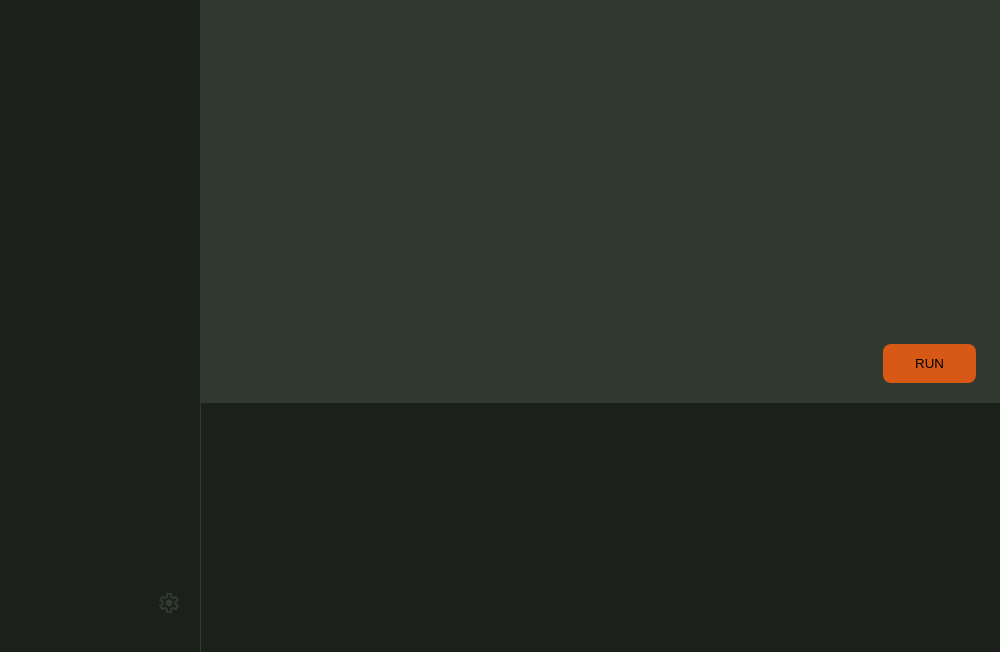
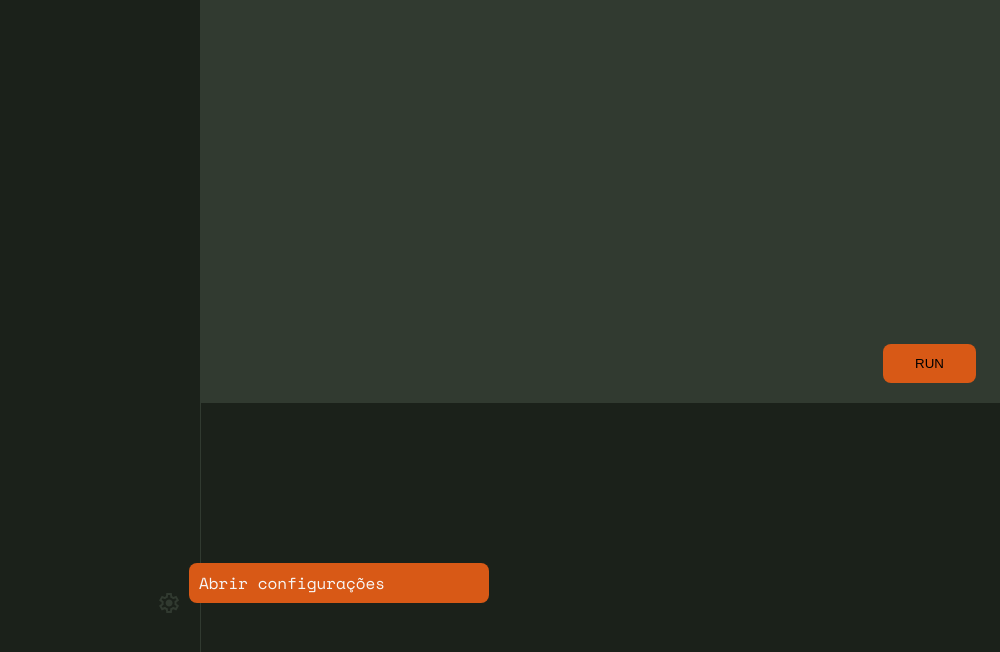
Before and after one commit to RafaelSilvaScrippter/Requete, an Electron app: page index.html in a window 1000 px wide. Both pictures are taken after a click on the element 169 px from the left and 759 px from the top of the page. Shown: the part 156-808 px from the top of the page. Drawn offline with nearby package versions, Linux system fonts and the light colour scheme; a web font is replaced by a local one.

Commit message:
Configurações tolltip criada

```diff
--- /dev/null
+++ b/css/tooltip.css
@@ -0,0 +1,11 @@
+.config-tooltip {
+  background-color: var(--color-s08);
+  padding: 8px 10px;
+  border-radius: 8px;
+  width: 30vw;
+  color: #f7f7f7;
+  position: absolute;
+  margin-top: -50px;
+  margin-left: 30px;
+  font-family: var(--font-secundaria);
+}
--- a/index.html
+++ b/index.html
@@ -26,7 +26,7 @@
         <li class="li-menu-lateral li-tables">Tables</li>
         <li class="li-menu-lateral li-tables-item">Products</li>
       </ul>
-      <div class="icone-config">
+      <div data-settings-icone class="icone-config">
         <img src="./imgs/settingsIcons.svg" alt="icone settings">
       </div>
     </div>
--- /dev/null
+++ b/js/tooltip.js
@@ -0,0 +1,16 @@
+export function tolltip() {
+  const dataSettingsIcone = document.querySelector("[data-settings-icone]");
+
+  dataSettingsIcone.addEventListener("mouseenter", criarTollTip);
+  function criarTollTip() {
+    let div = document.createElement("div");
+    div.classList.add("config-tooltip");
+    div.innerHTML = "<p>Abrir configurações</p>";
+    dataSettingsIcone.appendChild(div);
+    div.addEventListener("mouseleave", removerAppend);
+  }
+
+  function removerAppend() {
+    this.remove();
+  }
+}
--- a/script.js
+++ b/script.js
@@ -1,2 +1,4 @@
 import editorDeCodigo from "./js/editorCode.js";
 editorDeCodigo();
+import { tolltip } from "./js/tooltip.js";
+tolltip();
--- a/style.css
+++ b/style.css
@@ -5,3 +5,4 @@
 @import url("./css/header.css");
 @import url("./css/menuLateral.css");
 @import url("./css/editoCodigo/editorCode.css");
+@import url("./css/tooltip.css");
```
